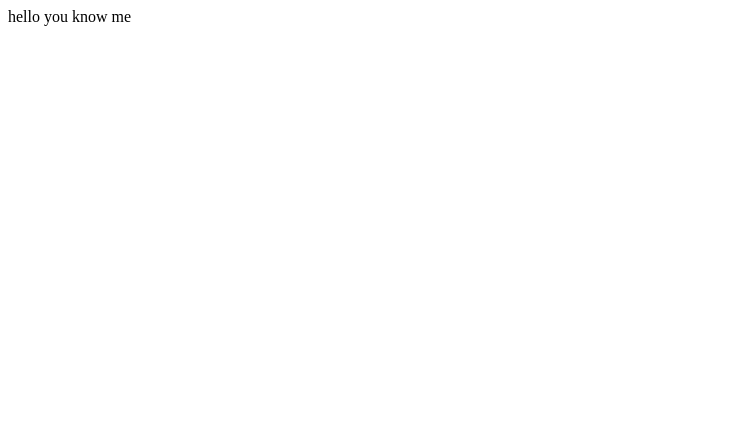
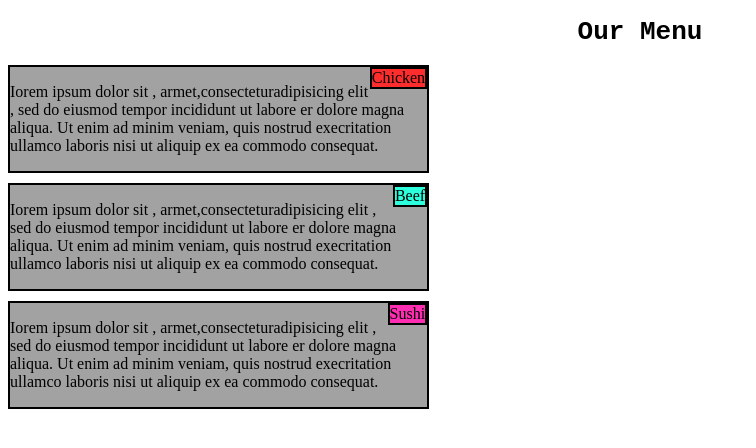
Before and after one commit to HassanButt2019/Test, a plain HTML site: page site/index.html in a window 1280 px wide. Shown: the whole page, without its empty margins (0-756 px from the left). Drawn offline with Linux system fonts and the light colour scheme.

Commit message:
assignment v0.2

```diff
--- /dev/null
+++ b/site/css/stylesheet.css
@@ -0,0 +1,52 @@
+body h1
+{
+	text-align: center;
+	font-family: monospace;
+}
+.chicken
+{
+	background: #A2A2A2;
+	border: 2px solid #000;
+	margin-bottom: 10px;
+	width: 33%;
+}
+.sushi
+{
+	background: #A2A2A2;
+	border: 2px solid #000;
+	margin-bottom: 10px;
+	width: 33%;
+}
+.beef
+{
+	background: #A2A2A2;
+	border: 2px solid #000;
+	margin-bottom: 10px;
+	width: 33%;
+}
+
+#chicken
+{
+	background: #FE2D2D;
+	display: inline-block;
+	float: right;
+	clear: both;
+	border: 2px solid #000;
+}
+#beef
+{
+	background: #2DFEDB;
+	display: inline-block;
+	float: right;
+	clear: both;
+	border: 2px solid #000;
+}
+#sushi
+{
+	background: #FE2DB2;
+	display: inline-block;
+	float: right;
+	clear: both;
+	border: 2px solid #000;
+
+}
--- a/site/index.html
+++ b/site/index.html
@@ -2,8 +2,27 @@
 <html>
 <head>
 	<title>hello world</title>
+	<link rel="stylesheet" type="text/css" href="css/stylesheet.css">
 </head>
 <body>
-	hello you know me
+	<h1>Our Menu</h1>
+	<section class="chicken">
+		<section id="chicken">Chicken</section>
+		<p>
+		Iorem ipsum dolor sit , armet,consecteturadipisicing elit , sed do eiusmod tempor incididunt ut labore er dolore magna aliqua. Ut enim ad minim veniam, quis nostrud execritation ullamco laboris nisi ut aliquip ex ea commodo consequat.
+		<p>
+	</section>
+	<section class="beef">
+		<section id="beef">Beef</section>
+		<p>
+		Iorem ipsum dolor sit , armet,consecteturadipisicing elit , sed do eiusmod tempor incididunt ut labore er dolore magna aliqua. Ut enim ad minim veniam, quis nostrud execritation ullamco laboris nisi ut aliquip ex ea commodo consequat.
+		<p>
+	</section>
+	<section class="sushi">
+		<section id="sushi">Sushi</section>
+		<p>
+		Iorem ipsum dolor sit , armet,consecteturadipisicing elit , sed do eiusmod tempor incididunt ut labore er dolore magna aliqua. Ut enim ad minim veniam, quis nostrud execritation ullamco laboris nisi ut aliquip ex ea commodo consequat.
+		<p>
+	</section>
 </body>
 </html>
```
